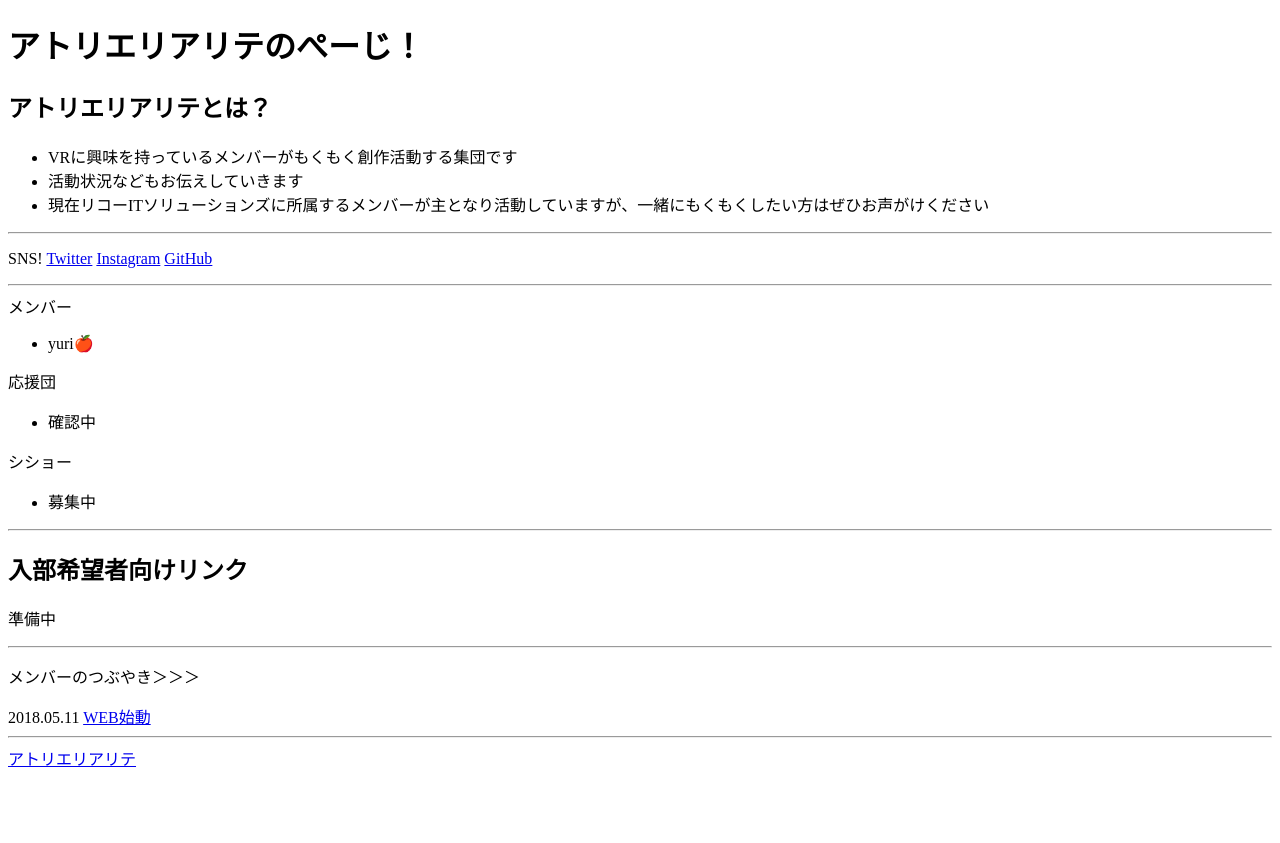
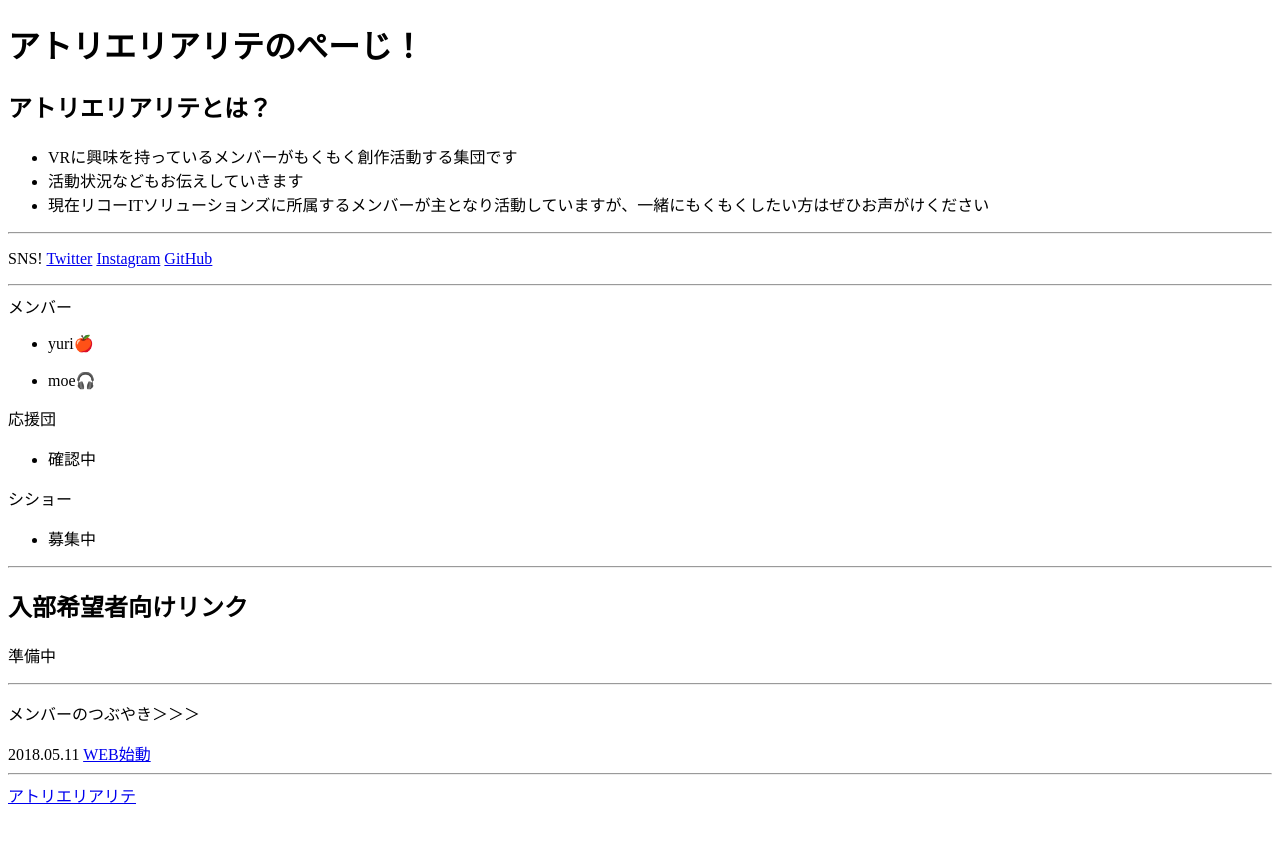
Before and after one commit to atelier-realite/atelier-realite.github.io, a Jekyll site: the page built from index.md, in a window 1280 px wide. Shown: the top 843 px of the page. Built offline with Jekyll 4.4.1, drawn with Linux system fonts in a browser that asks for light colours; some web fonts are replaced.

Commit message:
Update index.md

```diff
--- a/index.md
+++ b/index.md
@@ -19,6 +19,7 @@ layout: default
       メンバー
       <ul>
         <li>yuri🍎</li>
+        <li>moe🎧</li>
       </ul>
       <!--<h2>卒業生</h2>
       <ul>
```
